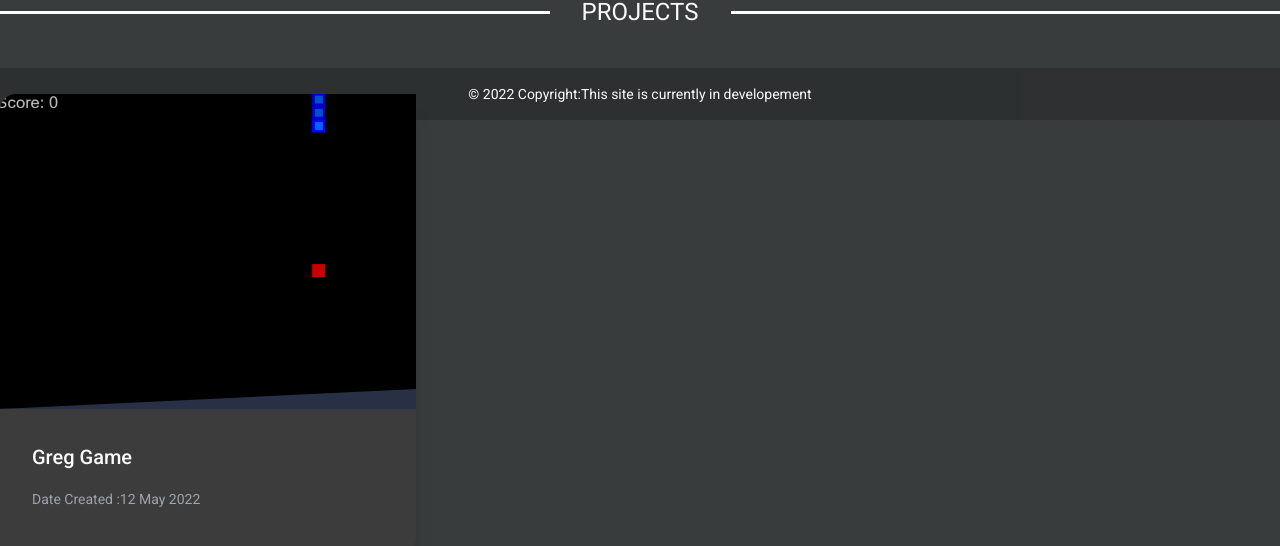
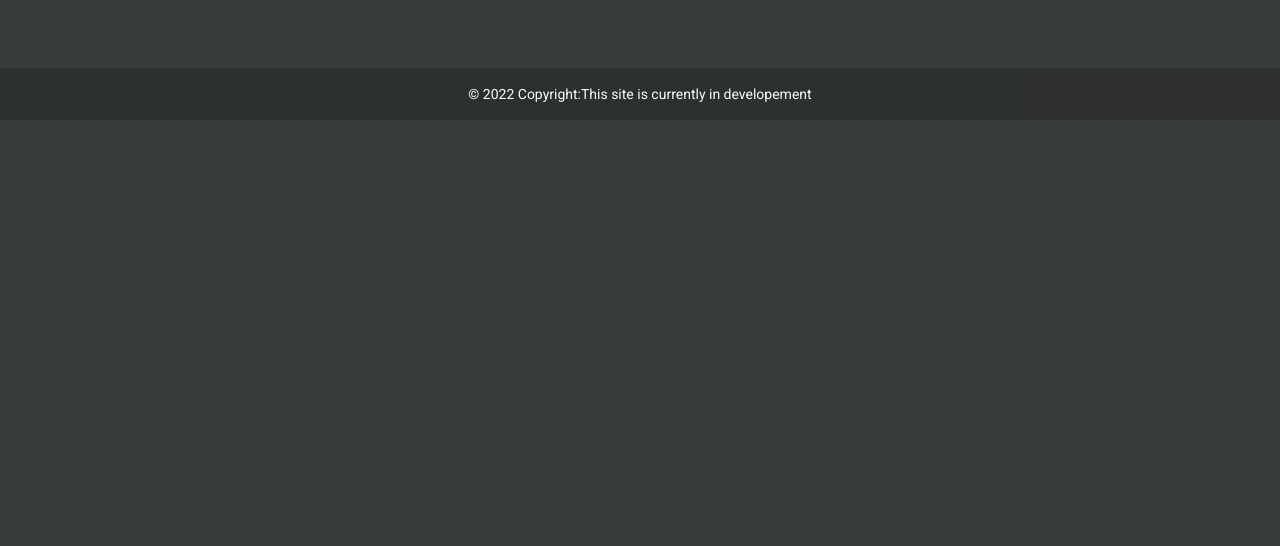
Before and after one commit to CrtlRodz/Portfolio-V1, an Angular app: page / in a window 1280 px wide. Shown: the part 680-1226 px from the top of the page. After the commit the page ends 800 px from the top, so only its background shows below. Built offline with nearby package versions, Linux system fonts and the light colour scheme; a web font is replaced by a local one.

Commit message:
project details

```diff
--- a/src/app/home/home.component.html
+++ b/src/app/home/home.component.html
@@ -21,4 +21,4 @@
         </div>
     </div>
 </section>
-<app-projects></app-projects>
+<!-- <app-projects></app-projects> -->
--- a/src/app/project-details/project-details.component.html
+++ b/src/app/project-details/project-details.component.html
@@ -3,29 +3,13 @@
 </div>
 
 <div class="grid grid-cols-1 lg:grid-cols-3 gap-4 container mx-auto" *ngIf="project">
-    <a href="#" class="mt-6 rounded-tl-2xl rounded-br-2xl shadow-xl bg-secondary transform hover:-translate-y-2 hover:shadow-2xl transition duration-300">
-        <!-- Image -->
         <img class="card-img-top rounded-tl-2xl w-full" src={{project.projectImage}} />
-
-        <!-- Shape -->
-        <div class="relative">
-            <div class="absolute pointer-events-none bottom-full w-full bg-secondary text-white">
-                <div class="absolute bottom-full w-full pb-5 overflow-hidden">
-                    <svg viewBox="0 0 100 50" preserveAspectRatio="none" class="absolute bottom-0 w-full h-full tranform" style="transform-origin: top center; transform: scale(2)">
-          <path d="M0 25h25L75 0h25v50H0z" fill="#283046"></path>
-        </svg>
-                </div>
-            </div>
-        </div>
-
-        <!-- Body -->
         <div class="p-8">
-            <!-- Heading -->
 
     <h2 class="text-3xl mb-2">{{project.ProjectName}}</h2>
     <p class="mb-0">
         <span class="text-gray-400">Date Created :{{project.dateCreated}}</span>
     </p>
         </div>
-    </a>
+
 </div>
--- a/src/app/projects/projects.component.html
+++ b/src/app/projects/projects.component.html
@@ -1,12 +1,12 @@
 <!-- Main Content -->
-<section *ngFor="let project of projects" class="">
+<section *ngFor="let project of projects" >
     <h1 class="uppercase text-center text-4xl grid mt-20 mb-12 items-center gap-8 tracking-widest latest">
         Projects
     </h1>
 
     <!-- Clips List -->
-    <div class="grid grid-cols-1 lg:grid-cols-3 gap-4 container mx-auto">
-        <a href="#" class="mt-6 rounded-tl-2xl rounded-br-2xl shadow-xl bg-secondary transform hover:-translate-y-2 hover:shadow-2xl transition duration-300">
+    <div class="grid grid-cols-1 lg:grid-cols-3 gap-4 container mx-auto"  >
+        <a [routerLink]="['/project',project.id]" class="mt-6 rounded-tl-2xl rounded-br-2xl shadow-xl bg-secondary transform hover:-translate-y-2 hover:shadow-2xl transition duration-300">
             <!-- Image -->
             <img class="card-img-top rounded-tl-2xl w-full" src={{project.projectImage}} />
 
--- a/src/app/services/project.interface.ts
+++ b/src/app/services/project.interface.ts
@@ -6,4 +6,5 @@ export interface Project {
     dateCreated:string;
     shortDescription:string;
     projectImage:string;
+    longDescription:string
 }
--- a/src/assets/projects.json
+++ b/src/assets/projects.json
@@ -7,7 +7,8 @@
             "library":"Numpy,Pygame,Enum,torch,matplotlib",
             "dateCreated":"12 May 2022",
             "shortDescription":" This Project is based on Reinforcement Learning which trains the snake to eat the food present in the environment.",
-            "projectImage":"./assets/img/gregGame.gif"
+            "projectImage":"./assets/img/gregGame.gif",
+            "longDescription":""
 
     }
 ]
```
